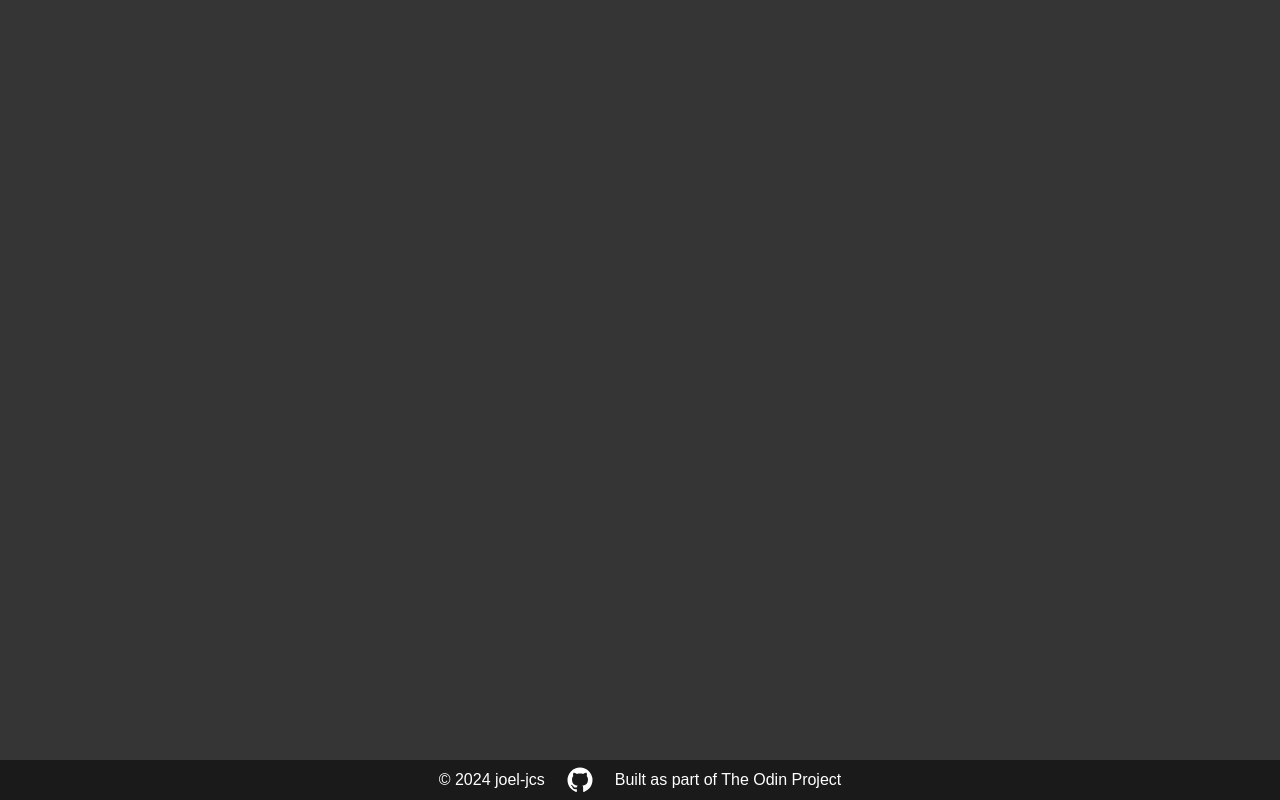
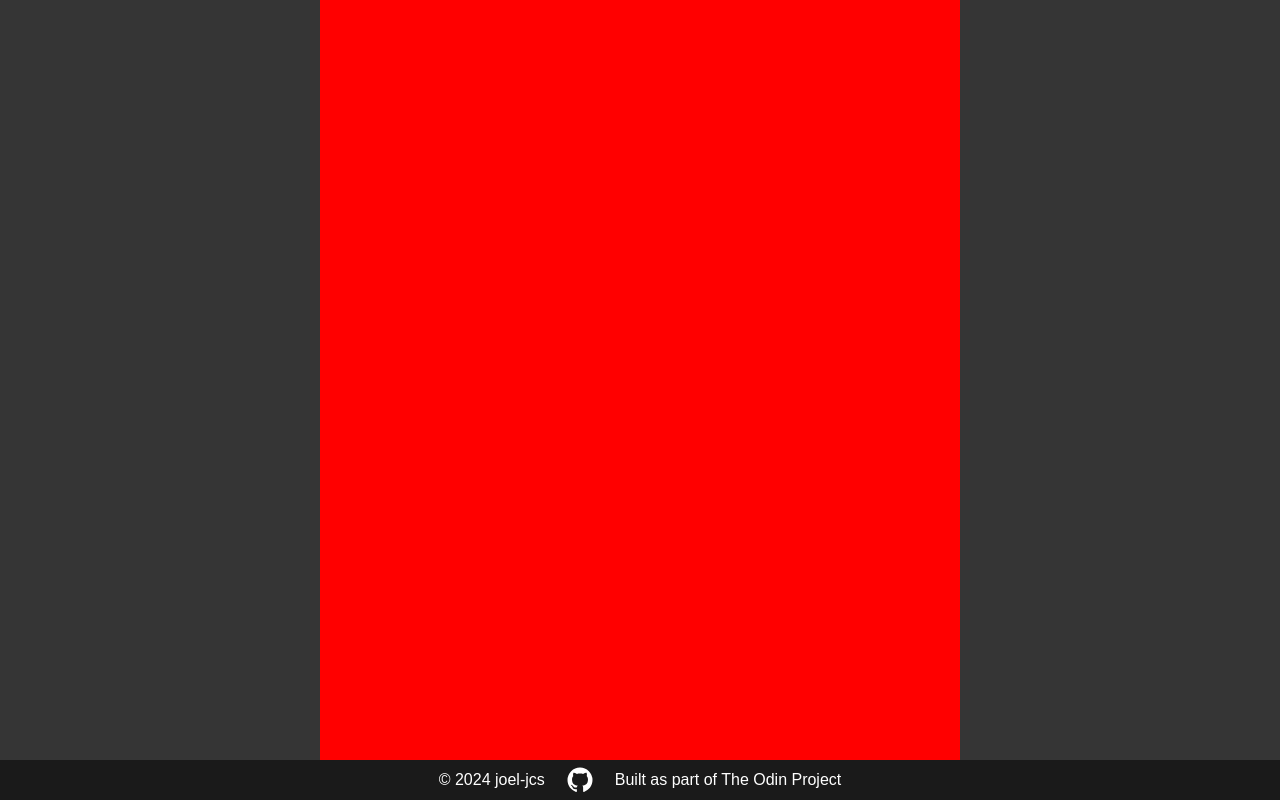
Before and after one commit to joel-jcs/top-js-weather, a website built with webpack: page src/index.html in a window 1280 px wide. Built offline with nearby package versions, Linux system fonts and the light colour scheme; no server answers.

Commit message:
changed the primary div in main to content-container

```diff
--- a/src/index.html
+++ b/src/index.html
@@ -8,7 +8,7 @@
   <body>
     <header></header>
     <main>
-      <div id="content"></div>
+      <div id="content-container"></div>
     </main>
     <footer>
       <p>© 2024 joel-jcs</p>
```
